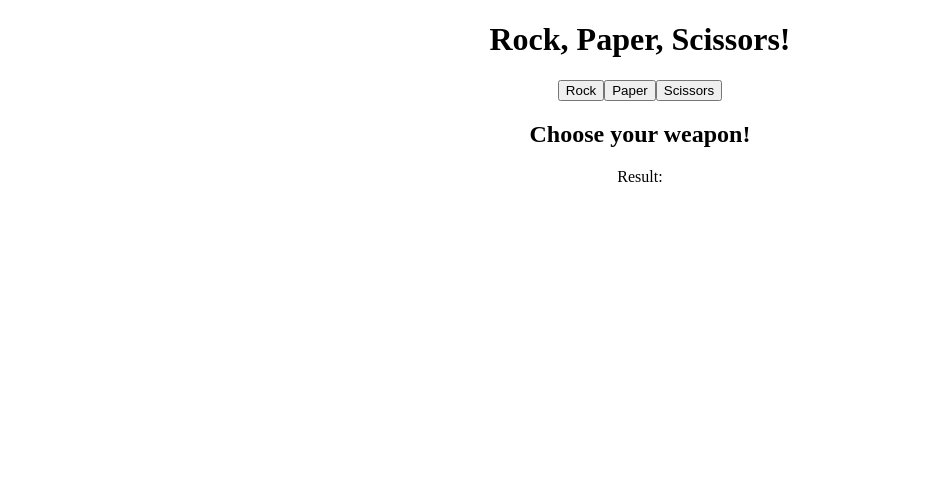
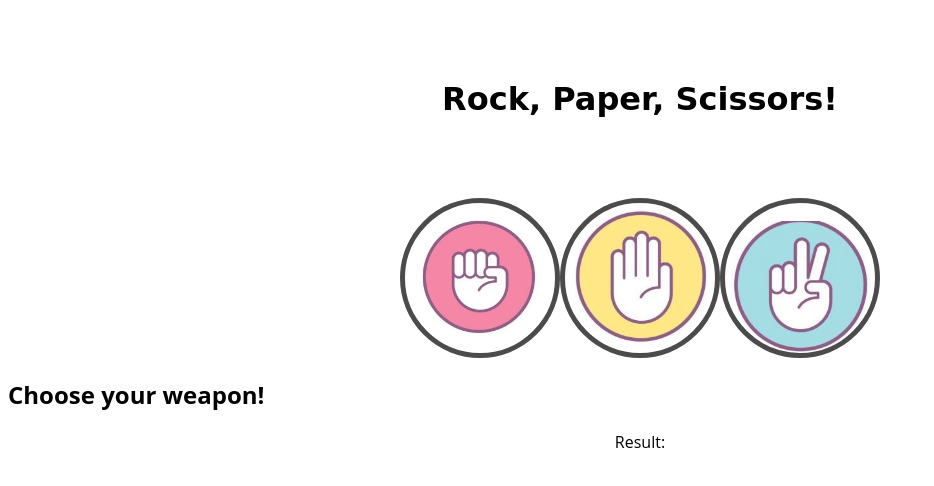
Before and after one commit to WilAm1/TOP_rock-paper-scissors, a plain HTML site: page main.html in a window 1280 px wide. Shown: the whole page, without its empty margins (0-934 px from the left). Drawn offline with Linux system fonts and the light colour scheme.

Commit message:
Add images to buttons

```diff
--- a/assets/styles.css
+++ b/assets/styles.css
@@ -1,8 +1,77 @@
 body {
     text-align: center;
+    font-family: 'Open Sans', Arial, Helvetica, sans-serif;
+}
+
+h1 {
+    font-family: 'Rampart One', cursive;
+}
+
+a {
+    color: black;
+}
+
+a:hover {
+    color: cadetblue;
+    font-size: larger;
 }
 
 .weapons {
     display: flex;
     justify-content: center;
 }
+
+
+/*  */
+
+.title {
+    width: 0 auto;
+    margin: 10vh;
+}
+
+.main-choices {
+    display: flex;
+}
+
+.guide-div {
+    text-align: left;
+}
+
+.player-div {
+    align-items: flex-end;
+}
+
+
+/* Button Images */
+
+.weapon {
+    opacity: .7;
+    height: 10rem;
+    width: 10rem;
+    font-size: 0;
+    border-radius: 50%;
+    border: solid 5px black;
+    background-size: 100%;
+}
+
+.weapon:active {
+    transform: scale(.8);
+    box-shadow: 0 3px 15px -2px;
+}
+
+.weapon:hover {
+    opacity: 1;
+    cursor: pointer;
+}
+
+.rock {
+    background-image: url(rock.png);
+}
+
+.paper {
+    background-image: url(paper.png);
+}
+
+.scissor {
+    background-image: url(scissors.png);
+}
```
